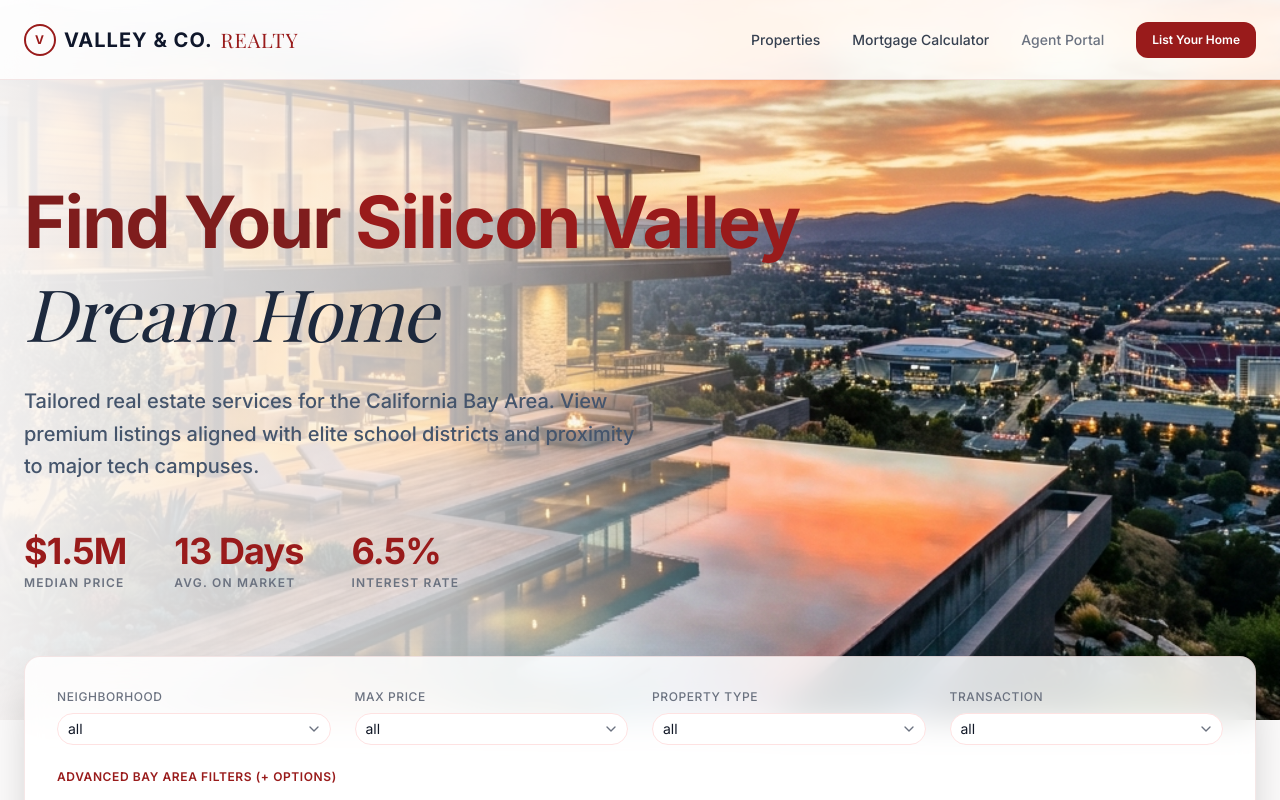
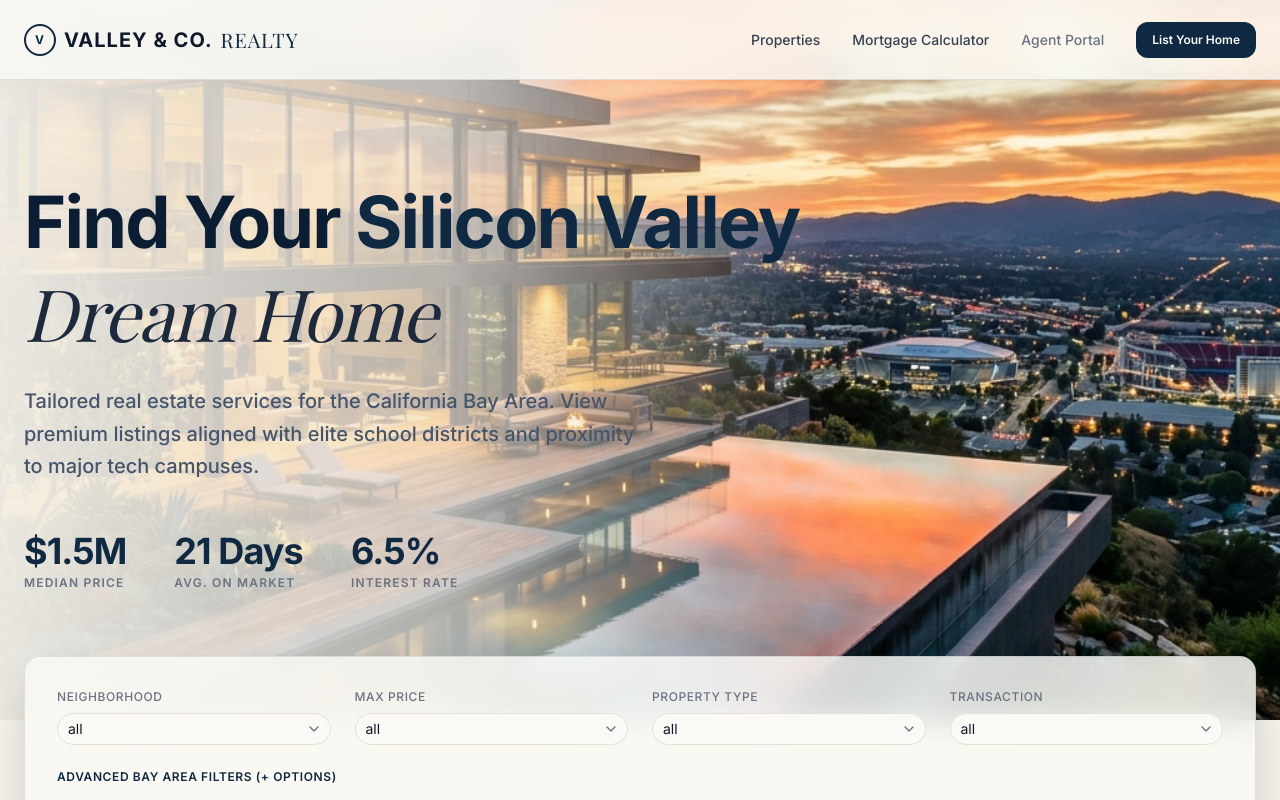
Before and after one commit to mohithsindhya13-collab/bayarea-realty, a Next.js app: page / in a window 1280 px wide. Shown: the top 800 px of the page. Built offline with nearby package versions, Linux system fonts and the light colour scheme; a web font is replaced by a local one.

Commit message:
feat: transform light theme colors from red & white to luxury bone & navy blue

```diff
--- a/src/app/globals.css
+++ b/src/app/globals.css
@@ -42,32 +42,32 @@
 }
 
 :root {
-  --background: #fdfdfd;
+  --background: #f5f2eb; /* Bone background */
   --foreground: #111827;
 
-  --card: #ffffff;
+  --card: #faf9f6; /* Lighter cream/bone card */
   --card-foreground: #111827;
 
-  --popover: #ffffff;
+  --popover: #faf9f6;
   --popover-foreground: #111827;
 
-  --primary: #991b1b; /* Luxurious deep red */
-  --primary-foreground: #ffffff;
+  --primary: #0f2942; /* Luxurious navy blue */
+  --primary-foreground: #faf9f6;
 
-  --secondary: #f3f4f6;
+  --secondary: #eae6db; /* Slightly darker bone */
   --secondary-foreground: #111827;
 
-  --muted: #f3f4f6;
+  --muted: #eae6db;
   --muted-foreground: #6b7280;
 
-  --accent: #fee2e2;
-  --accent-foreground: #991b1b;
+  --accent: #e6ecf5; /* Soft ice-blue/navy accent */
+  --accent-foreground: #0f2942;
 
   --destructive: #dc2626;
 
-  --border: #fee2e2; /* Soft red-tinted border */
-  --input: #fee2e2;
-  --ring: #991b1b;
+  --border: #e6e1d5; /* Soft bone-tinted border */
+  --input: #e6e1d5;
+  --ring: #0f2942;
   --radius: 0.75rem;
 }
 
@@ -77,12 +77,12 @@
 }
 
 .hero-section-bg {
-  background-image: linear-gradient(180deg, rgba(253, 251, 251, 0.95) 0%, rgba(253, 251, 251, 0.65) 50%, rgba(253, 251, 251, 0.3) 100%), url('/assets/images/hero_background.png');
+  background-image: linear-gradient(180deg, rgba(245, 242, 235, 0.95) 0%, rgba(245, 242, 235, 0.65) 50%, rgba(245, 242, 235, 0.3) 100%), url('/assets/images/hero_background.png');
 }
 
 @media (min-width: 768px) {
   .hero-section-bg {
-    background-image: linear-gradient(90deg, rgba(253, 251, 251, 0.95) 0%, rgba(253, 251, 251, 0.7) 35%, rgba(253, 251, 251, 0) 65%), url('/assets/images/hero_background.png');
+    background-image: linear-gradient(90deg, rgba(245, 242, 235, 0.95) 0%, rgba(245, 242, 235, 0.7) 35%, rgba(245, 242, 235, 0) 65%), url('/assets/images/hero_background.png');
   }
 }
 
@@ -122,7 +122,7 @@ table {
   }
   body {
     @apply bg-background text-foreground font-sans antialiased;
-    background-color: #fcfbfb !important;
+    background-color: #f5f2eb !important;
     color: #1f2937 !important;
   }
 }
@@ -137,7 +137,7 @@ table {
 .bg-slate-950\/90,
 .bg-white\/2,
 .bg-white\/5 {
-  background-color: #ffffff !important;
+  background-color: #faf9f6 !important;
 }
 
 .text-slate-100,
@@ -157,51 +157,51 @@ table {
 .border-white\/10,
 .border-white\/20,
 .border-slate-800 {
-  border-color: #fee2e2 !important;
+  border-color: #e6e1d5 !important;
 }
 
 /* Glassmorphism backgrounds for navbar, search filters, and detail cards */
 .backdrop-blur-md,
 .backdrop-blur-sm {
   backdrop-filter: blur(16px) saturate(180%);
-  background-color: rgba(255, 255, 255, 0.85) !important;
-  border-color: rgba(153, 27, 27, 0.1) !important;
+  background-color: rgba(250, 249, 246, 0.85) !important;
+  border-color: rgba(15, 41, 66, 0.1) !important;
 }
 
-/* Page titles & headings styled as rich burgundy red */
+/* Page titles & headings styled as rich navy blue */
 h1, h2, h3, h4, h5, h6,
 .group-hover\:text-\[\#d4af37\] {
-  color: #7f1d1d !important;
+  color: #0b1d33 !important;
 }
 
-/* Brand logo and custom highlighted red features */
+/* Brand logo and custom highlighted navy features */
 .bg-\[\#d4af37\] {
-  background-color: #991b1b !important; /* Rich crimson red buttons */
-  color: #ffffff !important;
+  background-color: #0f2942 !important; /* Rich navy blue buttons */
+  color: #faf9f6 !important;
 }
 
 .bg-\[\#d4af37\]:hover,
 .hover\:bg-\[\#f3cf65\]:hover {
-  background-color: #7f1d1d !important; /* Deep burgundy hover */
+  background-color: #1d3557 !important; /* Lighter navy hover */
   color: #ffffff !important;
 }
 
 .text-gold,
 .text-\[\#d4af37\] {
-  color: #991b1b !important;
+  color: #0f2942 !important;
 }
 
 .hover\:text-\[\#d4af37\]:hover {
-  color: #7f1d1d !important;
+  color: #1d3557 !important;
 }
 
 .hover\:border-\[\#d4af37\]:hover {
-  border-color: #991b1b !important;
+  border-color: #0f2942 !important;
 }
 
 .border-\[\#d4af37\]\/30,
 .hover\:border-\[\#d4af37\]\/30:hover {
-  border-color: rgba(153, 27, 27, 0.2) !important;
+  border-color: rgba(15, 41, 66, 0.2) !important;
 }
 
 /* Navigation links */
@@ -213,25 +213,25 @@ nav a:hover,
 .hover\:text-white:hover,
 .hover\:text-slate-200:hover,
 .hover\:text-slate-300:hover {
-  color: #991b1b !important;
+  color: #0f2942 !important;
 }
 
 /* Active navigation tab & buttons */
 [data-state="active"] {
-  background-color: #fee2e2 !important;
-  color: #991b1b !important;
-  border-color: #fee2e2 !important;
+  background-color: #e6ecf5 !important;
+  color: #0f2942 !important;
+  border-color: #e6ecf5 !important;
 }
 
 /* Inputs, textareas, and selects */
 input, select, textarea {
   background-color: #ffffff !important;
   color: #111827 !important;
-  border: 1px solid #fee2e2 !important;
+  border: 1px solid #e6e1d5 !important;
 }
 
 input:focus, select:focus, textarea:focus {
-  border-color: #991b1b !important;
+  border-color: #0f2942 !important;
   outline: none;
 }
 
--- a/src/app/page.tsx
+++ b/src/app/page.tsx
@@ -221,7 +221,7 @@ export default function Home() {
   };
 
   return (
-    <div className="bg-[#fcfbfb] min-h-screen text-slate-800 selection:bg-[#fee2e2] selection:text-[#991b1b]">
+    <div className="bg-[#f5f2eb] min-h-screen text-slate-800 selection:bg-[#e6ecf5] selection:text-[#0f2942]">
 
       {/* Navbar header */}
       <Header
@@ -234,8 +234,8 @@ export default function Home() {
       <section className="relative min-h-[90vh] flex items-center pt-24 pb-12 overflow-hidden bg-cover bg-center hero-section-bg">
         <div className="max-w-[1280px] mx-auto px-6 w-full relative z-10 flex flex-col justify-center animate-fadeIn">
           <div className="max-w-[800px]">
-            <h1 className="text-5xl md:text-7xl font-bold tracking-tight text-[#7f1d1d] mb-6 leading-tight">
-              Find Your <span className="text-[#991b1b]">Silicon Valley</span><br />
+            <h1 className="text-5xl md:text-7xl font-bold tracking-tight text-[#0b1d33] mb-6 leading-tight">
+              Find Your <span className="text-[#0f2942]">Silicon Valley</span><br />
               <span className="font-serif font-normal italic text-slate-800">Dream Home</span>
             </h1>
             <p className="text-slate-600 text-lg md:text-xl font-medium mb-12 max-w-[620px] leading-relaxed">
@@ -248,7 +248,7 @@ export default function Home() {
                 <span className="text-xs uppercase tracking-widest text-slate-500 font-semibold mt-1">Median Price</span>
               </div>
               <div className="flex flex-col">
-                <span className="text-4xl font-bold text-[#d4af37] tracking-tight">13 Days</span>
+                <span className="text-4xl font-bold text-[#d4af37] tracking-tight">21 Days</span>
                 <span className="text-xs uppercase tracking-widest text-slate-500 font-semibold mt-1">Avg. on Market</span>
               </div>
               <div className="flex flex-col">
@@ -315,14 +315,14 @@ export default function Home() {
                         className="absolute left-3 top-1/2 -translate-y-1/2 z-20 flex items-center justify-center w-8 h-8 rounded-full bg-slate-950/70 backdrop-blur-sm border border-white/10 text-slate-300 hover:text-white hover:bg-slate-950/90 transition-all opacity-0 group-hover:opacity-100"
                         title="Previous Image"
                       >
-                        <svg width="16" height="16" viewBox="0 0 24 24" fill="none" stroke="currentColor" strokeWidth="2.5"><polyline points="15 18 9 12 15 6"/></svg>
+                        <svg width="16" height="16" viewBox="0 0 24 24" fill="none" stroke="currentColor" strokeWidth="2.5"><polyline points="15 18 9 12 15 6" /></svg>
                       </button>
                       <button
                         onClick={(e) => handleNextImage(prop.id, imagesList.length, e)}
                         className="absolute right-3 top-1/2 -translate-y-1/2 z-20 flex items-center justify-center w-8 h-8 rounded-full bg-slate-950/70 backdrop-blur-sm border border-white/10 text-slate-300 hover:text-white hover:bg-slate-950/90 transition-all opacity-0 group-hover:opacity-100"
                         title="Next Image"
                       >
-                        <svg width="16" height="16" viewBox="0 0 24 24" fill="none" stroke="currentColor" strokeWidth="2.5"><polyline points="9 18 15 12 9 6"/></svg>
+                        <svg width="16" height="16" viewBox="0 0 24 24" fill="none" stroke="currentColor" strokeWidth="2.5"><polyline points="9 18 15 12 9 6" /></svg>
                       </button>
 
                       {/* Image dots indicator */}
@@ -351,7 +351,7 @@ export default function Home() {
                 <div className="p-6 flex-1 flex flex-col">
                   <h3 className="text-lg font-semibold text-slate-100 mb-1 group-hover:text-[#d4af37] transition-colors line-clamp-1">{prop.title}</h3>
                   <div className="text-slate-400 text-xs flex items-center gap-1 mb-5">
-                    <svg width="12" height="12" viewBox="0 0 24 24" fill="none" stroke="currentColor" strokeWidth="2"><path d="M12 2a8 8 0 0 0-8 8c0 5.25 8 12 8 12s8-6.75 8-12a8 8 0 0 0-8-8z"/><circle cx="12" cy="10" r="3"/></svg>
+                    <svg width="12" height="12" viewBox="0 0 24 24" fill="none" stroke="currentColor" strokeWidth="2"><path d="M12 2a8 8 0 0 0-8 8c0 5.25 8 12 8 12s8-6.75 8-12a8 8 0 0 0-8-8z" /><circle cx="12" cy="10" r="3" /></svg>
                     {prop.neighborhood}, San Jose
                   </div>
 
@@ -363,11 +363,11 @@ export default function Home() {
 
                   <div className="flex flex-col gap-2 text-xs text-slate-400 mb-6">
                     <div className="flex items-center gap-2">
-                      <svg width="12" height="12" viewBox="0 0 24 24" fill="none" stroke="currentColor" strokeWidth="2.5" className="text-[#d4af37]"><polyline points="20 6 9 17 4 12"/></svg>
+                      <svg width="12" height="12" viewBox="0 0 24 24" fill="none" stroke="currentColor" strokeWidth="2.5" className="text-[#d4af37]"><polyline points="20 6 9 17 4 12" /></svg>
                       <span>District: {prop.school_details.split(' (')[0]}</span>
                     </div>
                     <div className="flex items-center gap-2">
-                      <svg width="12" height="12" viewBox="0 0 24 24" fill="none" stroke="currentColor" strokeWidth="2.5" className="text-[#d4af37]"><polyline points="20 6 9 17 4 12"/></svg>
+                      <svg width="12" height="12" viewBox="0 0 24 24" fill="none" stroke="currentColor" strokeWidth="2.5" className="text-[#d4af37]"><polyline points="20 6 9 17 4 12" /></svg>
                       <span>Nvidia Commute: {prop.commute_times.nvidia} mins</span>
                     </div>
                   </div>
@@ -457,11 +457,10 @@ export default function Home() {
                               key={i}
                               type="button"
                               onClick={() => setActiveImageIdx(i)}
-                              className={`relative w-20 h-14 rounded-lg overflow-hidden border transition-all shrink-0 ${
-                                activeImageIdx === i
-                                  ? 'border-[#d4af37] ring-1 ring-[#d4af37]'
-                                  : 'border-white/10 hover:border-white/30'
-                              }`}
+                              className={`relative w-20 h-14 rounded-lg overflow-hidden border transition-all shrink-0 ${activeImageIdx === i
+                                ? 'border-[#d4af37] ring-1 ring-[#d4af37]'
+                                : 'border-white/10 hover:border-white/30'
+                                }`}
                             >
                               <img src={imgUrl} alt="" className="w-full h-full object-cover" />
                             </button>
--- a/src/components/Header.tsx
+++ b/src/components/Header.tsx
@@ -22,10 +22,10 @@ export function Header({ onAdminClick, onSellClick, isAdminLoggedIn }: HeaderPro
     <header className="fixed top-0 left-0 right-0 z-50 h-20 bg-slate-950/75 backdrop-blur-md border-b border-white/5 transition-all">
       <div className="max-width-1280 mx-auto px-6 h-full flex items-center justify-between">
         <a href="#" className="flex items-center gap-2 text-xl font-bold tracking-wider text-slate-900">
-          <div className="w-8 h-8 rounded-full border-2 border-[#991b1b] flex items-center justify-center text-xs font-black text-[#991b1b]">
+          <div className="w-8 h-8 rounded-full border-2 border-[#0f2942] flex items-center justify-center text-xs font-black text-[#0f2942]">
             V
           </div>
-          VALLEY & CO. <span className="font-serif font-normal text-[#991b1b]">REALTY</span>
+          VALLEY & CO. <span className="font-serif font-normal text-[#0f2942]">REALTY</span>
         </a>
 
         <nav className="hidden md:flex items-center gap-8 text-sm font-medium text-slate-400">
```
